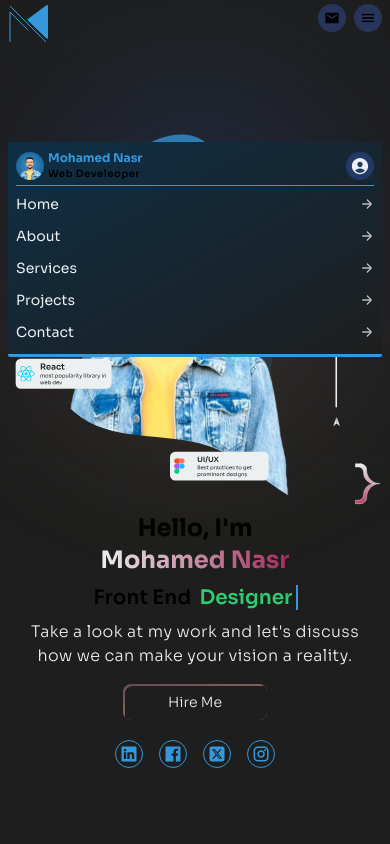
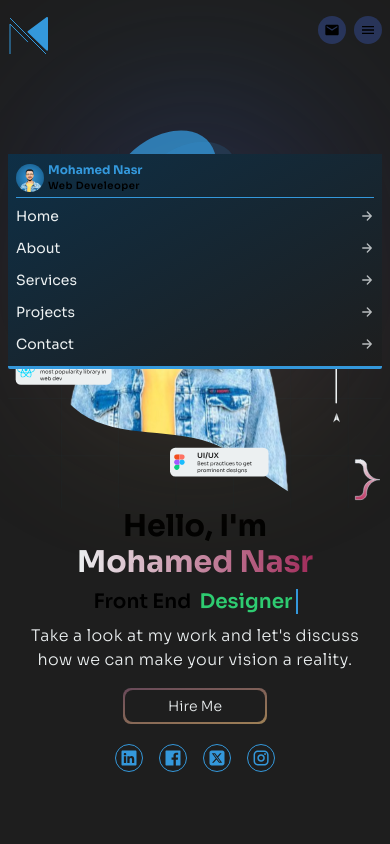
Before and after one commit to Mo7amed-Nasr-78/myPortfolio, a Next.js app: page / in a window 390 px wide. Both pictures are taken after a click on the icon 368 px from the left and 18 px from the top of the page. Shown: the top 844 px of the page. Built offline with nearby package versions, Linux system fonts and the light colour scheme.

Commit message:
edit some images and styles

```diff
--- a/components/About.tsx
+++ b/components/About.tsx
@@ -50,7 +50,7 @@ const About = () => {
                         <motion.p
                             initial={{ opacity: 0, x: '100%' }}
                             whileInView={{ opacity: 1, x: 0, transition: { duration: 0.8, type: 'ease' } }}
-                            className="text-center sm:text-start lg:text-xs md:text-[18px] text-[20px] font-light text-secondaryColor text-opacity-[0.3] xl:leading-5 lg:leading-[28px] leading-5 xl:tracking-widest lg:tracking-wide tracking-wider"
+                            className="text-center sm:text-start lg:text-xs md:text-[18px] text-[16px] font-light text-secondaryColor text-opacity-[0.3] xl:leading-5 lg:leading-[28px] leading-5 xl:tracking-widest lg:tracking-wide tracking-wider"
                         >
                             With experience in HTML, CSS, JavaScript, TypeScript, SASS, Bootstrap, framer-motion, next.js and React, I have a broad range of skills that allow me to bring your ideas to life on the web. I believe that great design starts with a deep understanding of user needs and a commitment to accessibility and inclusivity. That&apos;s why I strive to create websites and applications that are not only visually stunning but also easy to use and accessible to all. Whether you&apos;re looking for a simple static site or a complex web application, I&apos;m here to help you achieve your goals. I&apos;m dedicated to delivering high-quality work on time and on budget, and I&apos;m always eager to learn and grow as a developer. I&apos;m based in egypt, and I&apos;m always open to new projects and collaborations. If you&apos;re interested in working together or just want to say hi, feel free to reach out through my contact page. I&apos;m looking forward to hearing from you!
                         </motion.p>
--- a/components/Header.tsx
+++ b/components/Header.tsx
@@ -43,7 +43,7 @@ const Header = ({ scrollY }: props) => {
         <motion.header
             initial={{ opacity: 0, y: '-100px' }}
             animate={{ opacity: 1, y: '0px', transition: { duration: 0.5, type: 'keyframes' } }}
-            className={`fixed top-0 right-0 left-0 z-30 flex items-center justify-center duration-200 ease-in-out ${scrollY > 0? 'bg-primaryColor': 'bg-transparent'}`}
+            className={`fixed top-0 right-0 left-0 z-30 flex h-[60px] items-center justify-center duration-200 ease-in-out ${scrollY > 0? 'bg-primaryColor': 'bg-transparent'}`}
         >
             <div className={`container relative flex items-center justify-between py-1 ${scrollY > 0? 'before:bg-gradient-to-r': 'before:bg-none'} before:absolute xl:before:w-custom-100/8 sm:before:w-custom-100/2 before:w-custom-100/1 before:h-[1px] before:rounded-full before:from-secondaryColor before:via-accentColor before:to-secondaryColor xl:before:left-16 sm:before:left-4 before:left-2 before:-bottom-[1px] before:duration-1000 before:ease-in-out`}>
                 <div className="relative w-7 h-7">
--- a/components/Hero.tsx
+++ b/components/Hero.tsx
@@ -58,7 +58,7 @@ const Hero = () => {
                     <motion.h1
                         initial={{ opacity: 0, x: "-100%" }}
                         animate={{ opacity: 1, x: 0, transition: { type: 'ease', dration: 0.3 }}}
-                        className="capitalize text-2xl sm:text-5xl lg:text-5xl xl:text-6xl sm:font-semibold font-bold mb-2"
+                        className="capitalize text-3xl sm:text-5xl lg:text-5xl xl:text-6xl sm:font-semibold font-bold mb-2"
                         >
                         Hello, i&apos;m <br /> {" "}
                         <span className="bg-clip-text bg-gradient-to-r from-secondaryColor to-richMaroom text-transparent">
@@ -91,12 +91,12 @@ const Hero = () => {
                             initial={{ opacity: 0, x: '-100%'}}
                             animate={{ opacity: 1, x: 0, transition: { duration: 0.8, type: 'ease' } }}
                             whileHover={{ scale: 1.05, transition: { duration: 0.5, type: 'spring' } }}
-                            className="relative w-36 h-9 rounded-lg capitalize overflow-hidden md:mr-6 mx-auto md:mx-0 group"
+                            className="relative w-36 h-9 p-[2px] rounded-lg capitalize overflow-hidden md:mr-6 mx-auto md:mx-0 before:absolute before:w-[250px] before:h-[250px] before:-top-[102px] before:-left-[17px] before:bg-gradient-to-r before:from-lightGold hover:before:from-secondaryColor hover:before:via-primaryColor before:to-cherryPie hover:before:to-accentColor before:animate-spin"
                             >
-                            <span className="absolute top-0 left-0 w-full h-full overflow-hidden before:absolute before:w-[250px] before:h-[250px] before:-top-[102px] before:-left-[17px] before:bg-gradient-to-r before:from-lightGold group-hover:before:from-secondaryColor group-hover:before:via-primaryColor before:to-cherryPie group-hover:before:to-accentColor before:animate-spin after:absolute after:top-[2px] after:left-[2px] after:w-[212px] after:h-[50px] after:bg-primaryColor after:rounded-lg after:duration-75">
+                            <span className="absolute top-[2px] left-[2px] bg-primaryColor rounded-lg" style={{ width: 'calc(100% - 4px)', height: 'calc(100% - 4px)' }}>
                                 <a
-                                    href="#projects"
-                                    className="relative flex items-center justify-center w-full h-full appearance-none text-secondaryColor text-sm font-light z-10 duration-300 ease-in-out"
+                                    href="#contact"
+                                    className="relative flex items-center justify-center w-full h-full text-secondaryColor text-sm font-light z-10 duration-300 ease-in-out"
                                 >
                                     hire me
                                 </a>
--- a/components/NavList.tsx
+++ b/components/NavList.tsx
@@ -41,7 +41,7 @@ const NavList = () => {
                     <div className="flex items-center gap-1">
                         <div className="relaive w-7 h-7 rounded-full overflow-hidden">
                             <img
-                                src="/menu_image.png"
+                                src="./menu_image.png"
                                 alt="menu_image"
                                 className="w-full h-full object-cover object-center"
                             />
@@ -55,7 +55,7 @@ const NavList = () => {
                             </h4>
                         </div>
                     </div>
-                    <a href="#about">
+                    <a href="#about" className="sm:block hidden">
                         <div className="w-7 h-7 flex items-center justify-center group rounded-full bg-[#4169E1] bg-opacity-[0.3] cursor-pointer">
                             <IoPersonCircle className="w-5 h-5 text-secondaryColor group-hover:text-accentColor" />
                         </div>
--- a/components/Services.tsx
+++ b/components/Services.tsx
@@ -54,7 +54,7 @@ const Services = () => {
                                             >
                                                 {subtitle}
                                             </motion.h4>
-                                            <p className="text-secondaryColor text-opacity-[0.4] w-full lg:text-xs md:text-sm text-[18px] text-light xl:tracking-widest md:tracking-wide tracking-widest lg:leading-[30px] leading-5">
+                                            <p className="text-secondaryColor text-opacity-40 w-full lg:text-xs md:text-sm text-[18px] text-light xl:tracking-widest md:tracking-wide tracking-widest lg:leading-[30px] leading-6">
                                                 {des}
                                             </p>
                                         </div>
```
